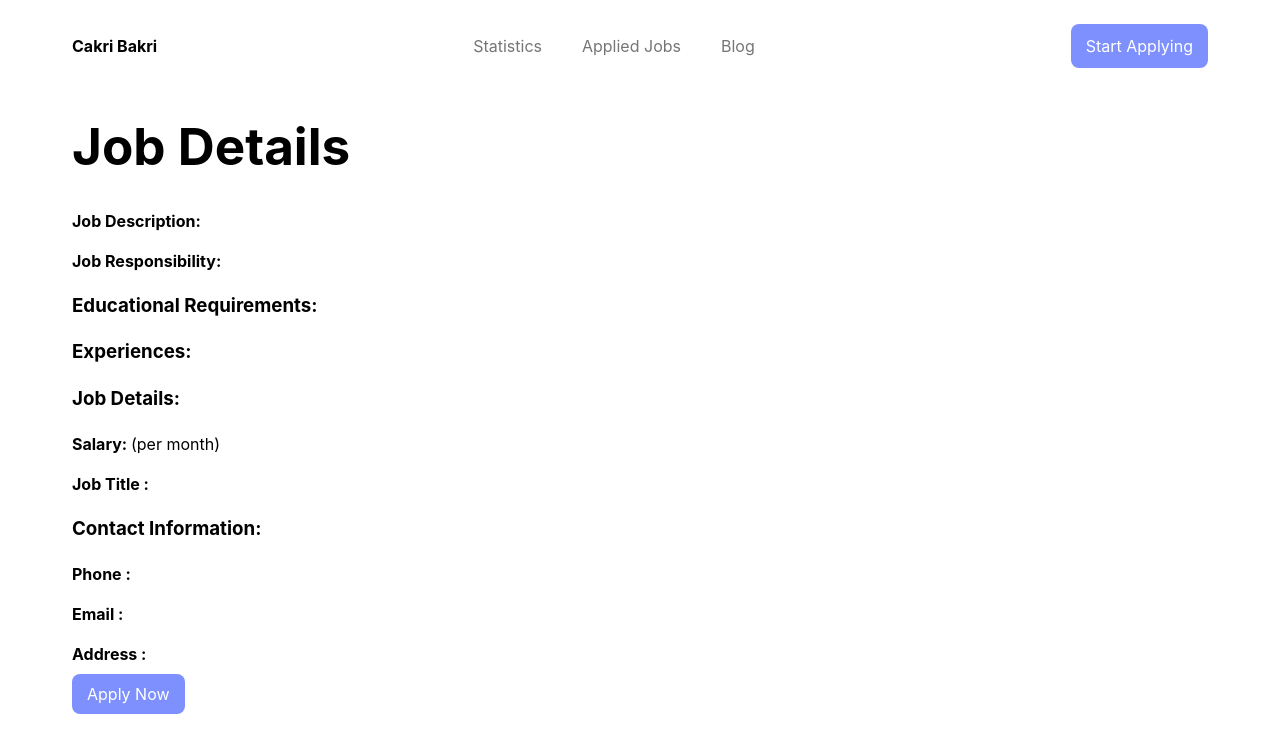
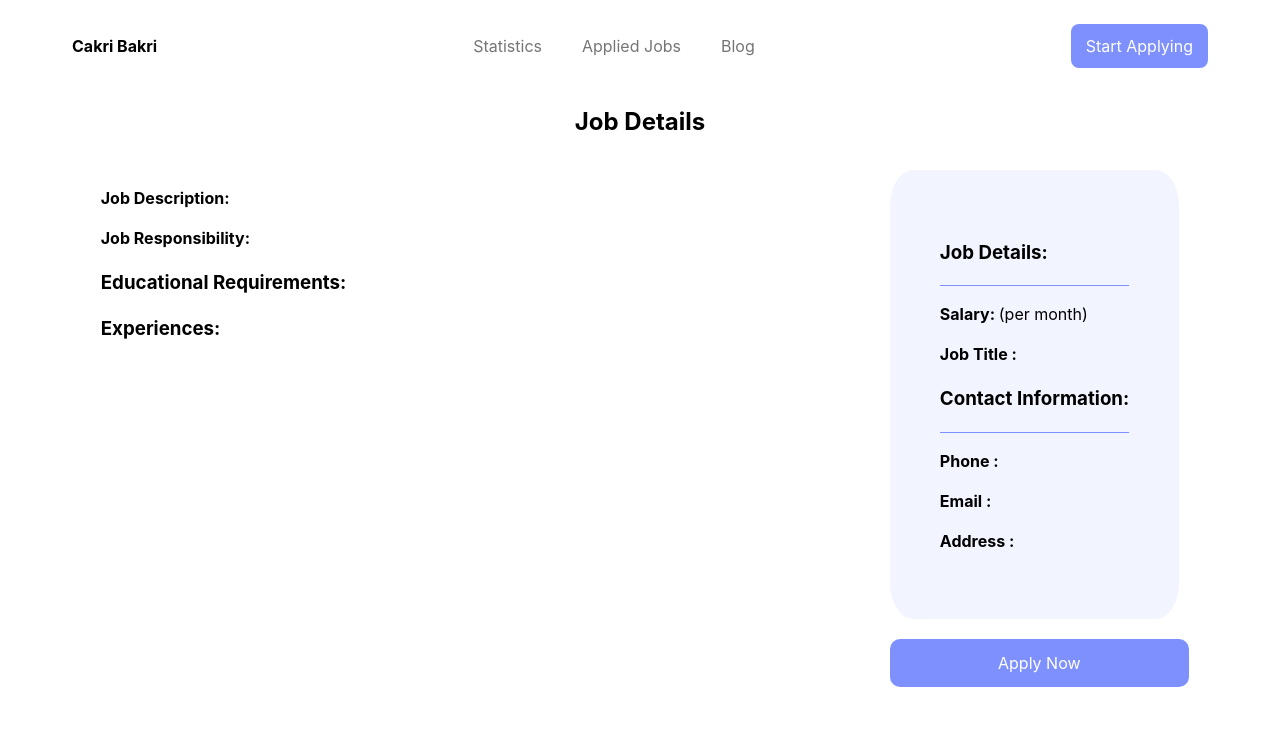
Before and after one commit to Ananthadeb1/career-hub, a React (Vite) app: page /jobDetails in a window 1280 px wide. Shown: the top 752 px of the page. Built offline with nearby package versions, Linux system fonts and the light colour scheme.

Commit message:
applyed jobs trying

```diff
--- a/src/Components/AppliedJobs/AppliedJobs.jsx
+++ b/src/Components/AppliedJobs/AppliedJobs.jsx
@@ -1,9 +1,14 @@
+import { singleData } from "../FeaturedJobs/FeaturedJobs";
+import  { useEffect, useState } from 'react';
+import { addToDb,getFromDb } from "../Utilits/fakedb";
+import { data } from "../Statistics/Statistics";
 
 
 const AppliedJobs = () => {
+
     return (
         <div>
-            <h1>This is about</h1>
+            <h1>This is appliedJobs</h1>
         </div>
     );
 };
--- a/src/Components/FeaturedJobs/FeaturedJobs.jsx
+++ b/src/Components/FeaturedJobs/FeaturedJobs.jsx
@@ -4,6 +4,7 @@ import "../FeaturedJobs/FeaturedJobs.css"
 
 let singleData={};
 const FeaturedJobs = (company) => {
+
 
     const {name,position,location,salary,logo,jobType,workLocation} =company.company;
 
--- a/src/Components/JobDetails/JobDetails.css
+++ b/src/Components/JobDetails/JobDetails.css
@@ -0,0 +1,27 @@
+.details-sec {
+  display: flex;
+  justify-content: space-around;
+}
+.first-sec {
+  margin-right: 50px;
+  width: 60%;
+}
+.secound-sec {
+  background-color: rgba(126, 144, 254, 0.1);
+  padding: 50px;
+  border-radius: 8%;
+  margin-bottom: 20px;
+}
+.details-btn {
+  width: 100%;
+  background-color: #7e90fe;
+  padding: 12px;
+  border-radius: 10px;
+  color: white;
+  display: block;
+  width: 95%;
+  text-align: center;
+}
+.strate-line{
+    border-top: 1px solid rgba(126, 144, 254, 1);
+}
--- a/src/Components/JobDetails/JobDetails.jsx
+++ b/src/Components/JobDetails/JobDetails.jsx
@@ -1,12 +1,14 @@
+import { Link } from "react-router-dom";
 import { singleData } from "../FeaturedJobs/FeaturedJobs";
 import "../JobDetails/JobDetails.css";
 
 const JobDetails = () => {
   return (
     <div>
-      <h1>Job Details</h1>
+      <h2 className="sec-info">Job Details</h2>
       <div>
-        <div>
+        <div className="details-sec">
+          <div className="first-sec">
             <p>
               <strong>Job Description: </strong>
               {singleData.description}
@@ -21,14 +23,34 @@ const JobDetails = () => {
             <p>{singleData.experience}</p>
           </div>
           <div>
+            <div className="secound-sec">
             <h3>Job Details: </h3>
-            <p><strong>Salary: </strong>{singleData.salary} (per month)</p>
-            <p><strong>Job Title : </strong>{singleData.position}</p>
+            <p className="strate-line"></p>
+            <p>
+              <strong>Salary: </strong>
+              {singleData.salary} (per month)
+            </p>
+            <p>
+              <strong>Job Title : </strong>
+              {singleData.position}
+            </p>
             <h3>Contact Information: </h3>
-            <p><strong>Phone : </strong>{singleData.phone}</p>
-            <p><strong>Email : </strong>{singleData.email}</p>
-            <p><strong>Address : </strong>{singleData.address}</p>
-            <span className="btn-style">Apply Now</span>
+            <p className="strate-line"></p>
+            <p>
+              <strong>Phone : </strong>
+              {singleData.phone}
+            </p>
+            <p>
+              <strong>Email : </strong>
+              {singleData.email}
+            </p>
+            <p>
+              <strong>Address : </strong>
+              {singleData.address}
+            </p>
+            </div>
+            <Link className="details-btn" to="/appliedJobs">Apply Now</Link>
+          </div>
         </div>
       </div>
     </div>
--- a/src/Components/Statistics/Statistics.jsx
+++ b/src/Components/Statistics/Statistics.jsx
@@ -3,10 +3,11 @@ import "../Statistics/Statistics.css";
 import { FontAwesomeIcon } from "@fortawesome/react-fontawesome";
 import {  faBrain, faFileInvoiceDollar, faLightbulb, faMoneyBill } from "@fortawesome/free-solid-svg-icons";
 import FeaturedJobs from "../FeaturedJobs/FeaturedJobs";
+let data;
+const Statistics = () => {
+  console.log("dataType from statistics ", typeof(data))
 
-const Statistics = () => {
-
-    let data = useLoaderData();
+   data = useLoaderData();
     // console.log(data);
   return (
     <div>
@@ -81,3 +82,4 @@ const Statistics = () => {
 };
 
 export default Statistics;
+export {data};
--- /dev/null
+++ b/src/Components/Utilits/fakedb.jsx
@@ -0,0 +1,44 @@
+// use local storage to manage cart data
+const addToDb = id => {
+    let shoppingCart = getFromDb();
+    // add quantity
+    const quantity = shoppingCart[id];
+    if (!quantity) {
+        shoppingCart[id] = 1;
+    }
+    else {
+        const newQuantity = quantity + 1;
+        shoppingCart[id] = newQuantity;
+    }
+    localStorage.setItem('shopping-cart', JSON.stringify(shoppingCart));
+}
+
+const removeFromDb = id => {
+    const shoppingCart = getFromDb();
+    if (id in shoppingCart) {
+        delete shoppingCart[id];
+        localStorage.setItem('shopping-cart', JSON.stringify(shoppingCart));
+    }
+}
+
+const getFromDb = () => {
+    let shoppingCart = {};
+
+    //get the shopping cart from local storage
+    const storedCart = localStorage.getItem('shopping-cart');
+    if (storedCart) {
+        shoppingCart = JSON.parse(storedCart);
+    }
+    return shoppingCart;
+}
+
+const deleteAllDb = () => {
+    localStorage.removeItem('shopping-cart');
+}
+
+export {
+    addToDb,
+    removeFromDb,
+    getFromDb,
+    deleteAllDb
+}
```
Lines whose indentation alone changed are shown as unchanged.
